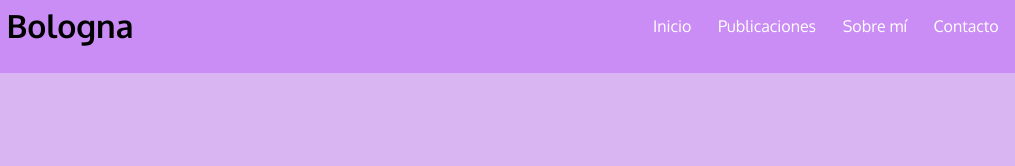
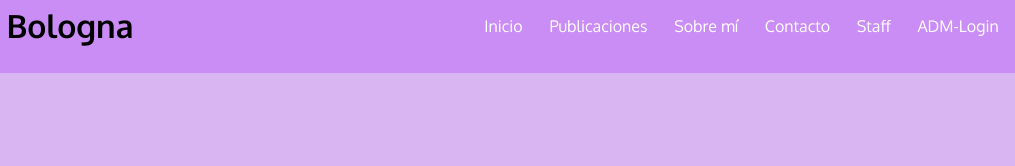
Before and after one commit to vmel96/Full-Stack-Python---Codo-a-Codo---Comisi-n-23020---Grupo-3, a plain HTML site: page contacto.html in a window 1280 px wide. Shown: the top 166 px of the page, 265-1280 px from the left. Drawn offline with Linux system fonts and the light colour scheme; no server answers.

Commit message:
Update contacto.html

```diff
--- a/contacto.html
+++ b/contacto.html
@@ -27,6 +27,8 @@
                     <li><a href="publicaciones.html" title="Ir a Publicaciones"><button class="sin-bordes">Publicaciones</button></a> </li>
                     <li><a href="cv.html" title="Ir a 'Sobre mi'"><button class="sin-bordes">Sobre mí</button></a> </li>
                     <li><a href="contacto.html" title="Ir a formulario de Contacto"><button class="sin-bordes">Contacto</button></a></li>
+                    <li><a href="https://64b3435302681260bc39e872--guileless-lollipop-73d445.netlify.app/staff.html" title="Ir a Staff"><button class="sin-bordes">Staff</button></a></li>
+                    <li><a href="https://64b3435302681260bc39e872--guileless-lollipop-73d445.netlify.app/login.html" title="Ir a ADM-Login"><button class="sin-bordes">ADM-Login</button></a></li>
                 </ul>
             </div>
         </nav>
```
